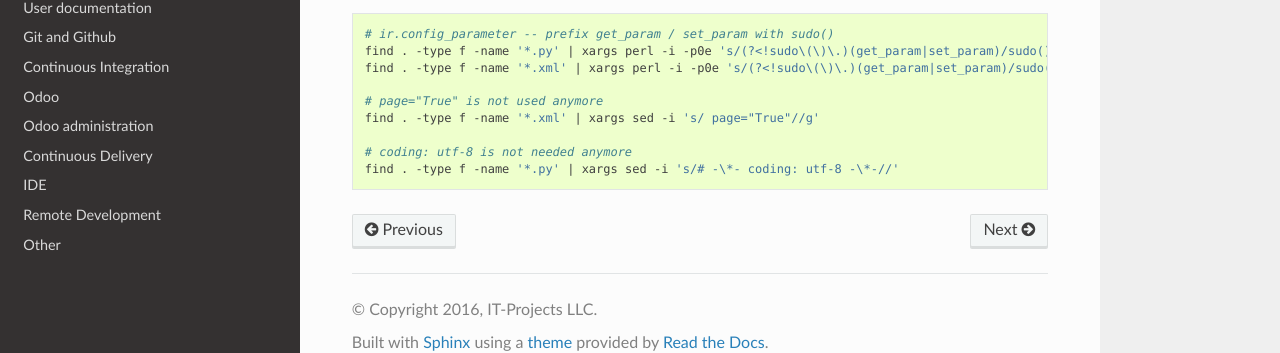
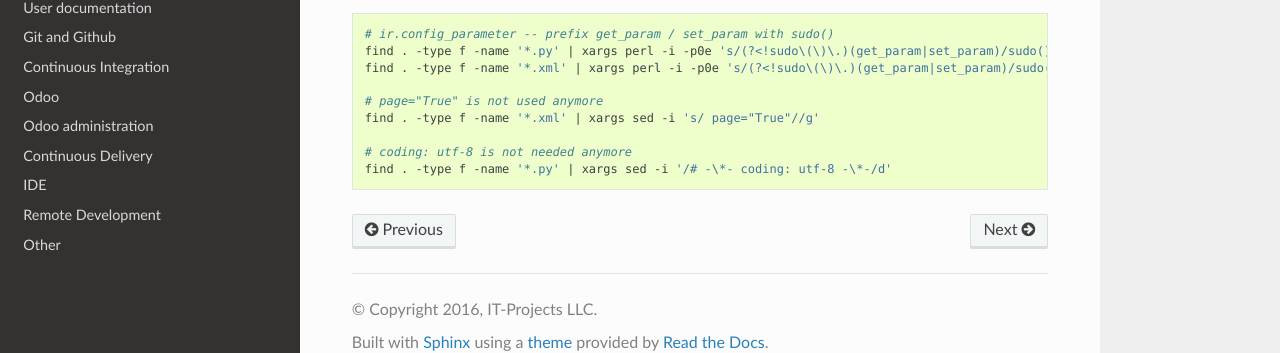
Before and after one commit to itpp-labs/odoo-development, a Sphinx documentation site: the page built from docs/migration/new-api.rst, in a window 1280 px wide and 900 px high, scrolled down 1289 px. Shown: the part 521-874 px from the top of the window. Built offline with Sphinx 7.4.7 and the Read the Docs theme 2.0.0, drawn with Linux system fonts in a browser that asks for light colours.

Commit message:
[FIX] sed command not to leave an empty line

```diff
--- a/docs/migration/new-api.rst
+++ b/docs/migration/new-api.rst
@@ -108,4 +108,4 @@ The commands doesn't update code fully and usually you need to continue updates
     find . -type f -name '*.xml' | xargs sed -i 's/ page="True"//g'
 
     # coding: utf-8 is not needed anymore
-    find . -type f -name '*.py' | xargs sed -i 's/# -\*- coding: utf-8 -\*-//'
+    find . -type f -name '*.py' | xargs sed -i '/# -\*- coding: utf-8 -\*-/d'
```
